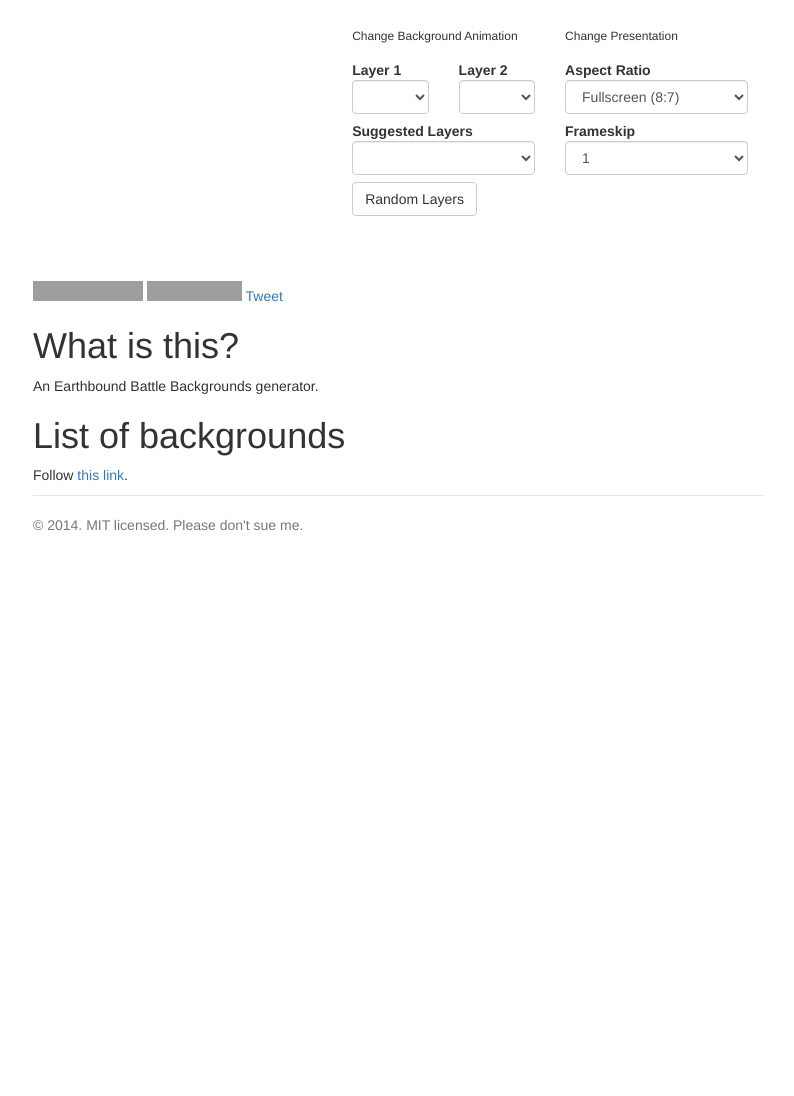
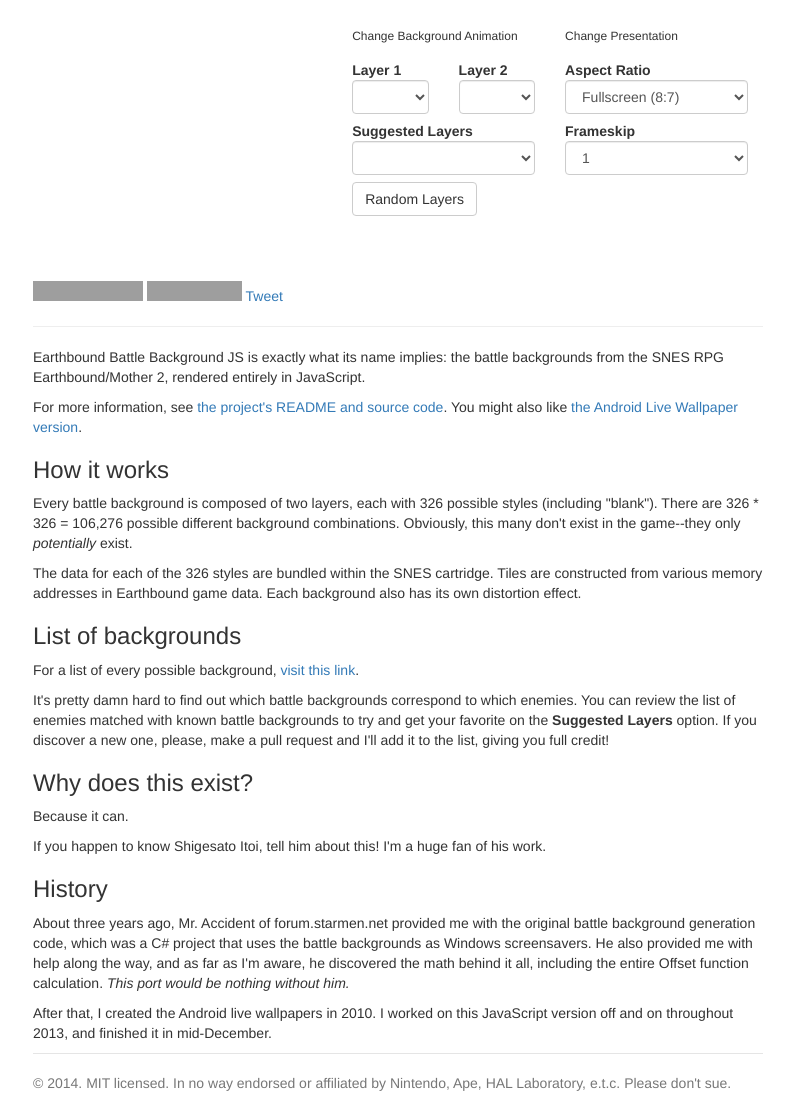
Before and after one commit to gjtorikian/Earthbound-Battle-Backgrounds-JS, a website with bundled scripts: page index.html in a window 1280 px wide. Shown: the whole page, without its empty margins (242-1036 px from the left). Before the commit the page ends 800 px from the top, so only its background shows below. Built offline with nearby package versions, Linux system fonts and the light colour scheme; grey boxes are pictures that could not be loaded; files whose address does not match are found by name.

Commit message:
Add some text

```diff
--- a/index.html
+++ b/index.html
@@ -115,7 +115,7 @@
       </div>
     </div>
     <div class="row">
-      <div class="col-md-8">
+      <div class="col-md-12">
         <iframe src="http://ghbtns.com/github-btn.html?user=gjtorikian&repo=Earthbound-Battle-Backgrounds-JS&type=watch&count=true"
       allowtransparency="true" frameborder="0" scrolling="0" width="110" height="20"></iframe>
         <iframe src="http://ghbtns.com/github-btn.html?user=gjtorikian&repo=Earthbound-Battle-Backgrounds-JS&type=fork&count=true"
@@ -125,16 +125,31 @@
       </div>
     </div>
     <div class="row">
-      <div class="col-md-8">
-          <h1>What is this?</h1>
-          <p>An Earthbound Battle Backgrounds generator.</p>
-          <h1>List of backgrounds</h1>
-          <p>Follow <a href="/samples">this link</a>.</p>
+      <div class="col-md-12">
+        <hr />
+        <p>Earthbound Battle Background JS is exactly what its name implies: the battle backgrounds from the SNES RPG Earthbound/Mother 2, rendered entirely in JavaScript.</p>
+        <p>For more information, see <a href="https://github.com/gjtorikian/Earthbound-Battle-Backgrounds-JS">the project's README and source code</a>. You might also like <a href="https://github.com/gjtorikian/Earthbound-Battle-Backgrounds">the Android Live Wallpaper version</a>.
+
+        <h3>How it works</h3>
+        <p>Every battle background is composed of two layers, each with 326 possible styles (including "blank"). There are 326 * 326 = 106,276 possible different background combinations. Obviously, this many don't exist in the game--they only <em>potentially</em> exist.</p>
+        <p>The data for each of the 326 styles are bundled within the SNES cartridge. Tiles are constructed from various memory addresses in Earthbound game data. Each background also has its own distortion effect.</p>
+
+        <h3>List of backgrounds</h3>
+        <p>For a list of every possible background, <a href="/samples">visit this link</a>.</p>
+        <p>It's pretty damn hard to find out which battle backgrounds correspond to which enemies. You can review the list of enemies matched with known battle backgrounds to try and get your favorite on the <strong>Suggested Layers</strong> option. If you discover a new one, please, make a pull request and I'll add it to the list, giving you full credit!</p>
+
+        <h3>Why does this exist?</h3>
+        <p>Because it can.</p>
+        <p>If you happen to know Shigesato Itoi, tell him about this! I'm a huge fan of his work.</p>
+
+        <h3>History</h3>
+        <p>About three years ago, Mr. Accident of forum.starmen.net provided me with the original battle background generation code, which was a C# project that uses the battle backgrounds as Windows screensavers. He also provided me with help along the way, and as far as I'm aware, he discovered the math behind it all, including the entire Offset function calculation. <em>This port would be nothing without him.</em></p>
+        <p>After that, I created the Android live wallpapers in 2010. I worked on this JavaScript version off and on throughout 2013, and finished it in mid-December.</p>
       </div>
     </div>
 
     <div class="footer">
-      &copy; 2014. MIT licensed. Please don't sue me.
+      &copy; 2014. MIT licensed. In no way endorsed or affiliated by Nintendo, Ape, HAL Laboratory, e.t.c. Please don't sue.
     </div>
   </div>
   <script type="text/javascript">
```
Also changed, not shown: README.md. Lines whose indentation alone changed are shown as unchanged.
